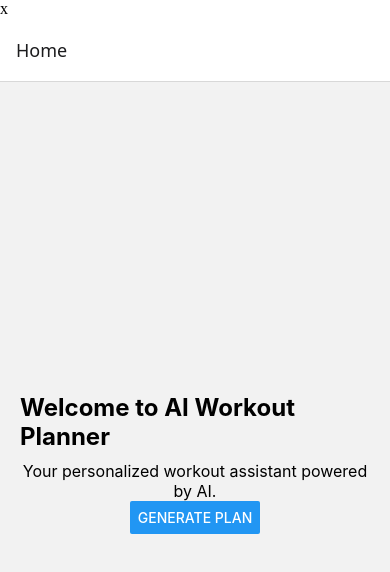
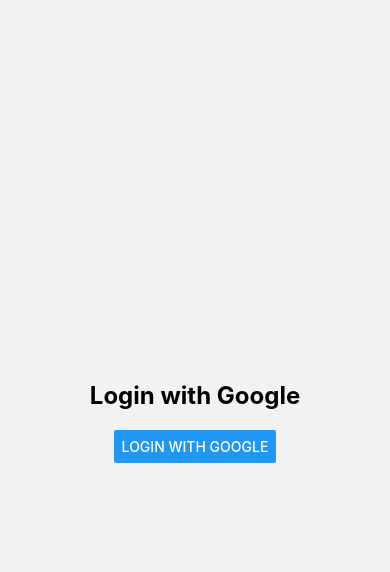
Before and after one commit to nehamanker28/aiworkoutplanner, a React Native app: screen /Login in a window 390 px wide. Shown: the top 572 px of the page. Built offline with nearby package versions, Linux system fonts and the light colour scheme.

Commit message:
28July
1.Firebase Added for ios
2.Login screen addd
3.Navigation for Login to Home
---Happy Monday Neha ------

```diff
--- a/App.tsx
+++ b/App.tsx
@@ -14,16 +14,18 @@ import { SafeAreaProvider } from 'react-native-safe-area-context';
 import { RootStackParamList } from './src/commons/types';
 import { enableScreens } from 'react-native-screens';
 import { WorkoutProvider } from './src/context/WorkoutContext';
+import LoginScreen from './src/AuthFlowScreens/LoginScreen';
 enableScreens();
 const Stack = createNativeStackNavigator<RootStackParamList>();
 
 function App() {
 
   return (
-    <WorkoutProvider>x
+    <WorkoutProvider>
     <SafeAreaProvider>
     <NavigationContainer>
-      <Stack.Navigator initialRouteName="Home">
+      <Stack.Navigator initialRouteName="Login">
+        <Stack.Screen name = "Login" component={LoginScreen} options={{ headerShown: false }} />
         <Stack.Screen name="Home" component={HomeScreen} />
         <Stack.Screen name="Plan" component={PlanScreen} />
       </Stack.Navigator>
--- /dev/null
+++ b/src/AuthFlowScreens/LoginScreen.tsx
@@ -0,0 +1,43 @@
+import React from 'react';
+import { View, Text, Button, StyleSheet } from 'react-native';
+import { useEffect } from 'react';
+import { useNavigation } from '@react-navigation/native';
+import { root } from 'postcss';
+import { NativeStackNavigationProp } from '@react-navigation/native-stack';
+import { RootStackParamList } from '../commons/types';
+
+type navigationProp = NativeStackNavigationProp<RootStackParamList, 'Home'>;
+
+type Props = {
+    navigation: navigationProp;
+};
+const LoginScreen : React.FC<Props> = ({ navigation }) =>{
+    return (
+        <View style={styles.container}>
+            <Text style={styles.title}>Login with Google</Text>
+            <Button
+                title="Login with Google"
+                onPress={() => {
+                    navigation.navigate('Home'); // For testing, navigate to Home directly
+                 //   promptAsync();
+                }}
+               // disabled={!request}
+            />
+        </View>
+    );
+}
+
+const styles = StyleSheet.create({
+    container: {
+        flex: 1,
+        justifyContent: 'center',
+        alignItems: 'center',
+        padding: 16,
+    },
+    title: {
+        fontSize: 24,
+        fontWeight: 'bold',
+        marginBottom: 20,
+    },
+});
+export default LoginScreen;
--- a/src/PlanScreen.tsx
+++ b/src/PlanScreen.tsx
@@ -27,10 +27,11 @@ const PlanScreen :React.FC<Props>= ({route}) => {
                     </View>
                 )}
             />
-
+            <View style={{ padding: 20 ,justifyContent :'center' }}>
             <TouchableOpacity style={styles.button} onPress={handleCreatePlan}>
                 <Text style={styles.buttonText}>Create New Plan</Text>
                 </TouchableOpacity>
+                </View>
 
         </View>
     );
@@ -49,9 +50,10 @@ const styles = StyleSheet.create({
         marginBottom: 20,
     },
     button: {
+        alignItems: 'center',
         backgroundColor: '#007BFF',
+        borderRadius: 10,
         padding: 15,
-        borderRadius: 10,
     },
     buttonText: {
         color: '#fff',
--- a/src/commons/types.ts
+++ b/src/commons/types.ts
@@ -1,4 +1,5 @@
 export type RootStackParamList = {
+    Login: undefined;
     Home: undefined;
     Plan: {plan : string};
 }
```
Also changed, not shown: 5 other files (tests, documents, lock files or other folders).
